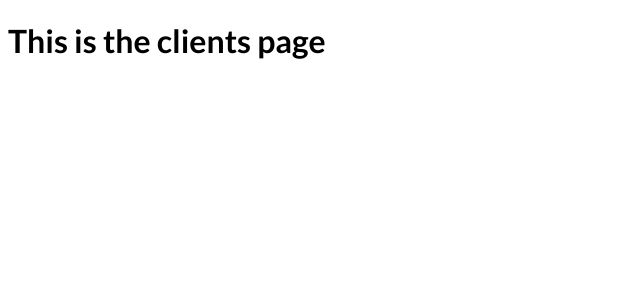
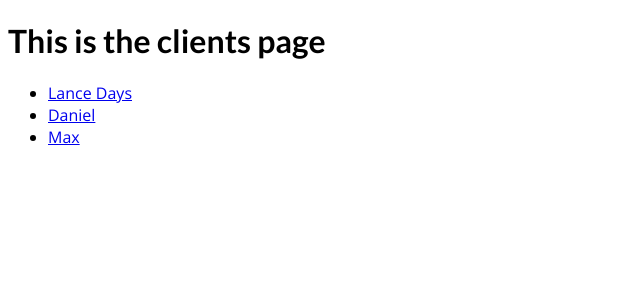
Before and after one commit to lancedays/nextjs-course, a Next.js app: page /clients in a window 1280 px wide. Shown: the top 300 px of the page, without its empty margins (0-640 px from the left). Built offline with nearby package versions, Linux system fonts and the light colour scheme.

Commit message:
Add links for dynamic routes using Link component

```diff
--- a/pages/clients/[id]/index.js
+++ b/pages/clients/[id]/index.js
@@ -1,7 +1,13 @@
+import { useRouter } from "next/router";
+
 export default function ClientProjectsPage() {
+  const router = useRouter();
+  var clientName = router.query.id;
+  console.log(clientName);
   return (
     <div>
       <h1>This is the clients project list page</h1>
+      <div>The client that you selected is {clientName}</div>
     </div>
   );
 }
--- a/pages/clients/index.js
+++ b/pages/clients/index.js
@@ -1,7 +1,24 @@
+import Link from "next/link";
+
 export default function ClientsPage() {
+  const clientList = [
+    { id: "lancedays", name: "Lance Days" },
+    { id: "daniel", name: "Daniel" },
+    { id: "max1233", name: "Max" },
+  ];
+
   return (
     <div>
       <h1>This is the clients page</h1>
+      <ul>
+        {clientList.map((client) => {
+          return (
+            <li key={client.id}>
+              <Link href={`/clients/${client.id}`}>{client.name}</Link>
+            </li>
+          );
+        })}
+      </ul>
     </div>
   );
 }
```
